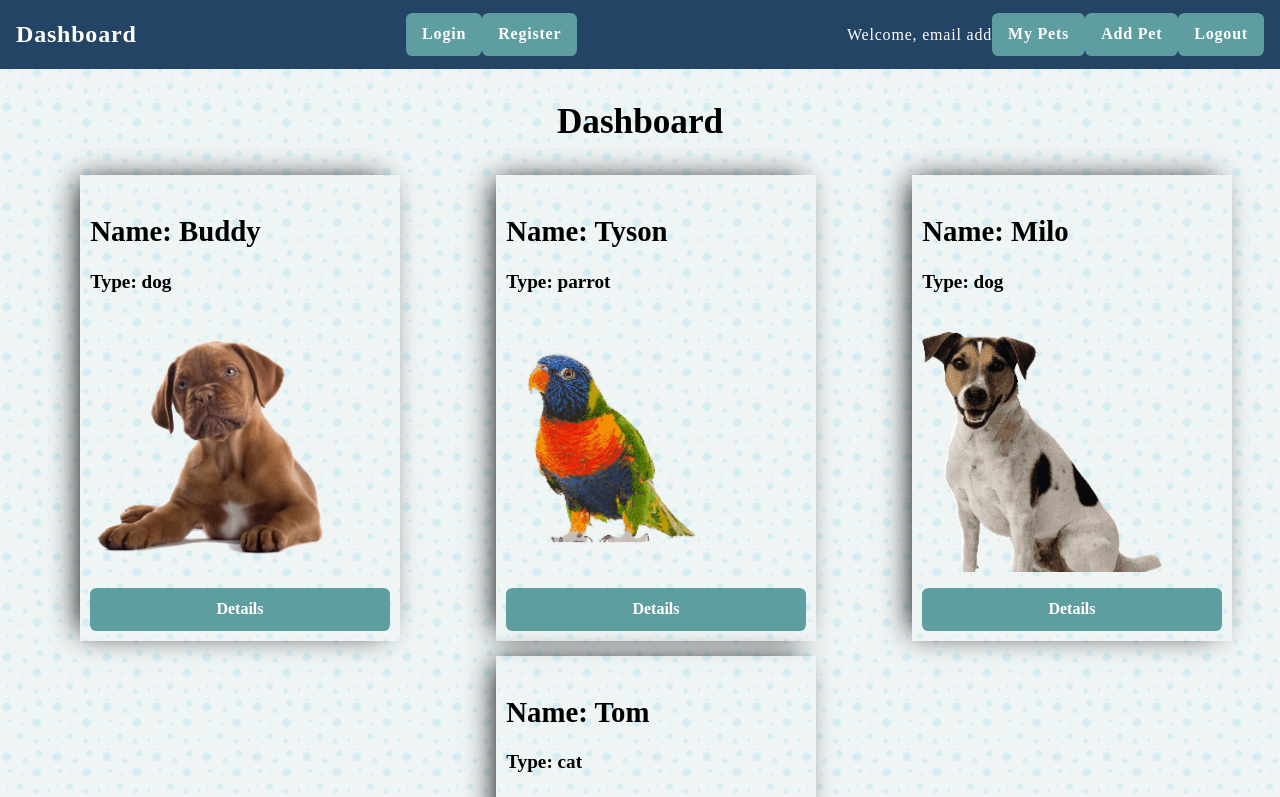
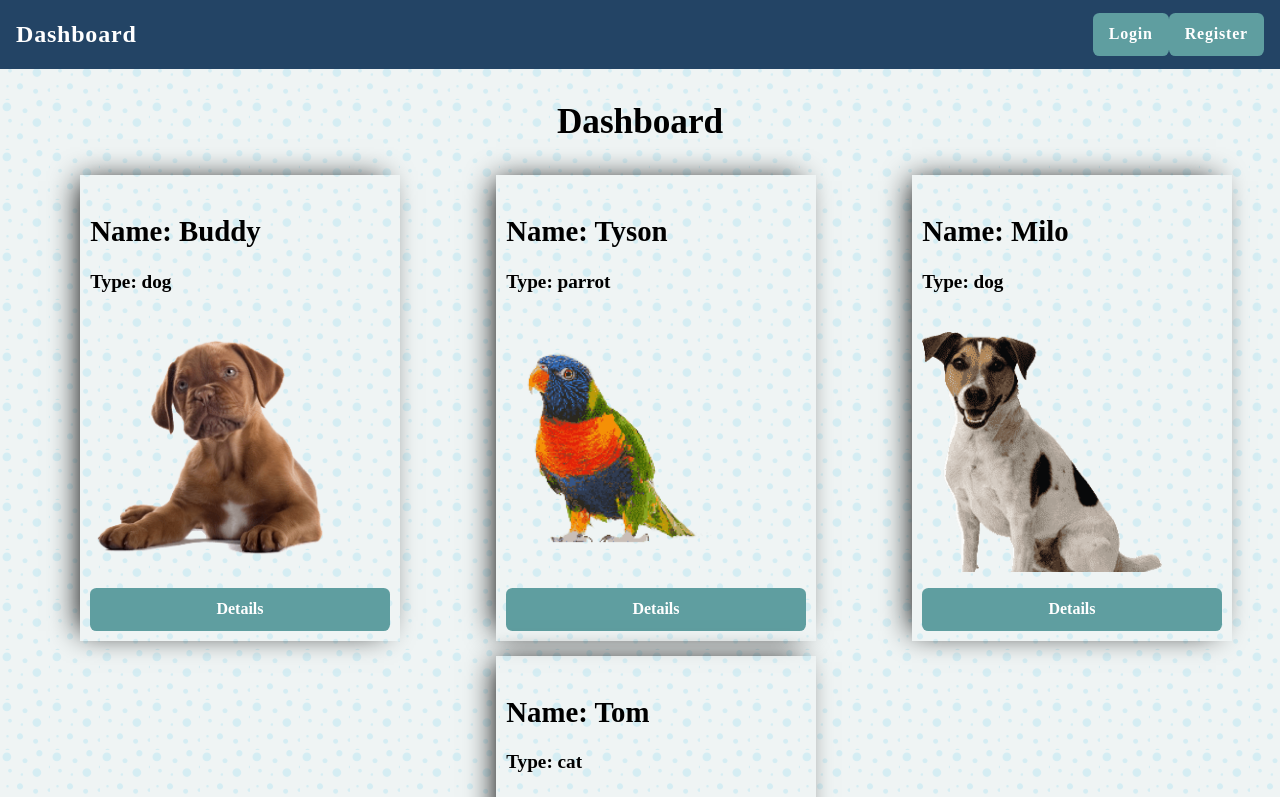
Before and after one commit to ZahariCheyrekov/M08-React, a React (Create React App) app in the folder L06_WorkshopSinglePageApplication/app/: page / in a window 1280 px wide. Shown: the top 797 px of the page. Built offline with nearby package versions, Linux system fonts and the light colour scheme.

Commit message:
Add header navigation links

```diff
--- a/L06_WorkshopSinglePageApplication/app/src/components/Header.js
+++ b/L06_WorkshopSinglePageApplication/app/src/components/Header.js
@@ -1,22 +1,32 @@
 import { Link } from 'react-router-dom';
 
-const Header = () => {
+const Header = ({ isAuthenticated, user }) => {
+    const userLinks = () => {
+        return (
+            <div id="user">
+                <span>Welcome, {user}</span>
+                <Link className="button" to="/my-pets">My Pets</Link>
+                <Link className="button" to="/create">Add Pet</Link>
+                <Link className="button" to="/logout">Logout</Link>
+            </div>
+        );
+    }
+
+    const guestLinks = () => {
+        return (
+            <div id="guest">
+                <Link className="button" to="/login">Login</Link>
+                <Link className="button" to="/register">Register</Link>
+            </div>
+        );
+    }
+
     return (
         <header id="site-header">
             <nav className="navbar">
                 <section className="navbar-dashboard">
                     <Link to="/">Dashboard</Link>
-                    <div id="guest">
-                        <Link className="button" to="/login">Login</Link>
-                        <Link className="button" to="/register">Register</Link>
-                    </div>
-
-                    <div id="user">
-                        <span>Welcome, email add</span>
-                        <Link className="button" to="/my-pets">My Pets</Link>
-                        <Link className="button" to="/create">Add Pet</Link>
-                        <Link className="button" to="/logout">Logout</Link>
-                    </div>
+                    {isAuthenticated ? userLinks() : guestLinks()}
                 </section>
             </nav>
         </header>
```
